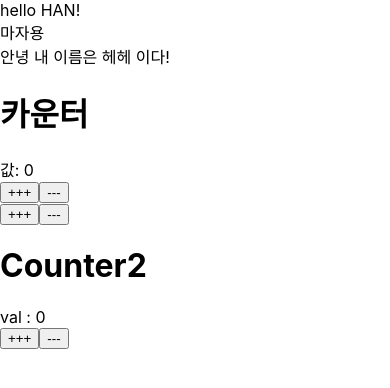
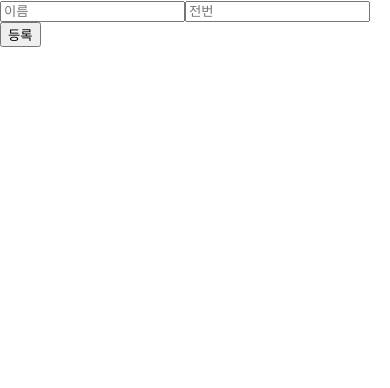
Before and after one commit to haspis/phonebook, a React (Create React App) app: page / in a window 390 px wide. Shown: the top 388 px of the page. Built offline with nearby package versions, Linux system fonts and the light colour scheme.

Commit message:
phoneBook1

```diff
--- a/src/App.js
+++ b/src/App.js
@@ -1,20 +1,19 @@
+import React, {Component} from "react";
+import PhoneForm from './components/PhoneForm';
 
-function App() {
-  const name = "HAN";
-  return (
-    <div>
+class App extends Component {
+  handleCreate = (data) => {
+    console.log(data);
+  }
+  render() {
+    return (
       <div>
-        hello {name}!
+        <PhoneForm
+          onCreate={this.handleCreate}
+        />
       </div>
-      <div>
-        {
-          1 + 1 === 2
-          ? (<div>마자용</div>)
-          : (<div>트려용</div>)
-        }
-      </div>
-    </div>
-  );
+    );
+  }
 }
 
 export default App;
--- /dev/null
+++ b/src/components/PhoneForm.js
@@ -0,0 +1,42 @@
+import React, { Component }  from 'react';
+
+class PhoneForm extends Component {
+    state = {
+        name: '',
+        phone: ''
+    }
+    handleChange = (e) => {
+        this.setState({
+            [e.target.name]: e.target.value
+        })
+    }
+    handleSubmit = (e) => {
+        e.preventDefault();
+        this.props.onCreate(this.state);
+        this.setState({
+            name:'',
+            phone:''
+        })
+    }
+    render(){
+        return(
+            <form onSubmit={this.handleSubmit}>
+                <input
+                    placeholder="이름"
+                    value={this.state.name}
+                    onChange={this.handleChange}
+                    name="name"
+                />
+                <input
+                    placeholder="전번"
+                    value={this.state.phone}
+                    onChange={this.handleChange}
+                    name="phone"
+                />
+                <button type="submit">등록</button>
+            </form>
+        );
+    }
+}
+
+export default PhoneForm;
--- a/src/index.js
+++ b/src/index.js
@@ -1,19 +1,13 @@
 import React from 'react';
 import ReactDOM from 'react-dom/client';
 import './index.css';
+import reportWebVitals from './reportWebVitals';
 import App from './App';
-import reportWebVitals from './reportWebVitals';
-import MyName from './MyName';
-import Counter from './Counter';
-import LCCounter from './LCCounter';
 
 const root = ReactDOM.createRoot(document.getElementById('root'));
 root.render(
   <React.StrictMode>
     <App />
-    <MyName name='헤헤'/>
-    <Counter />
-    <LCCounter />
   </React.StrictMode>
 );
 
```
